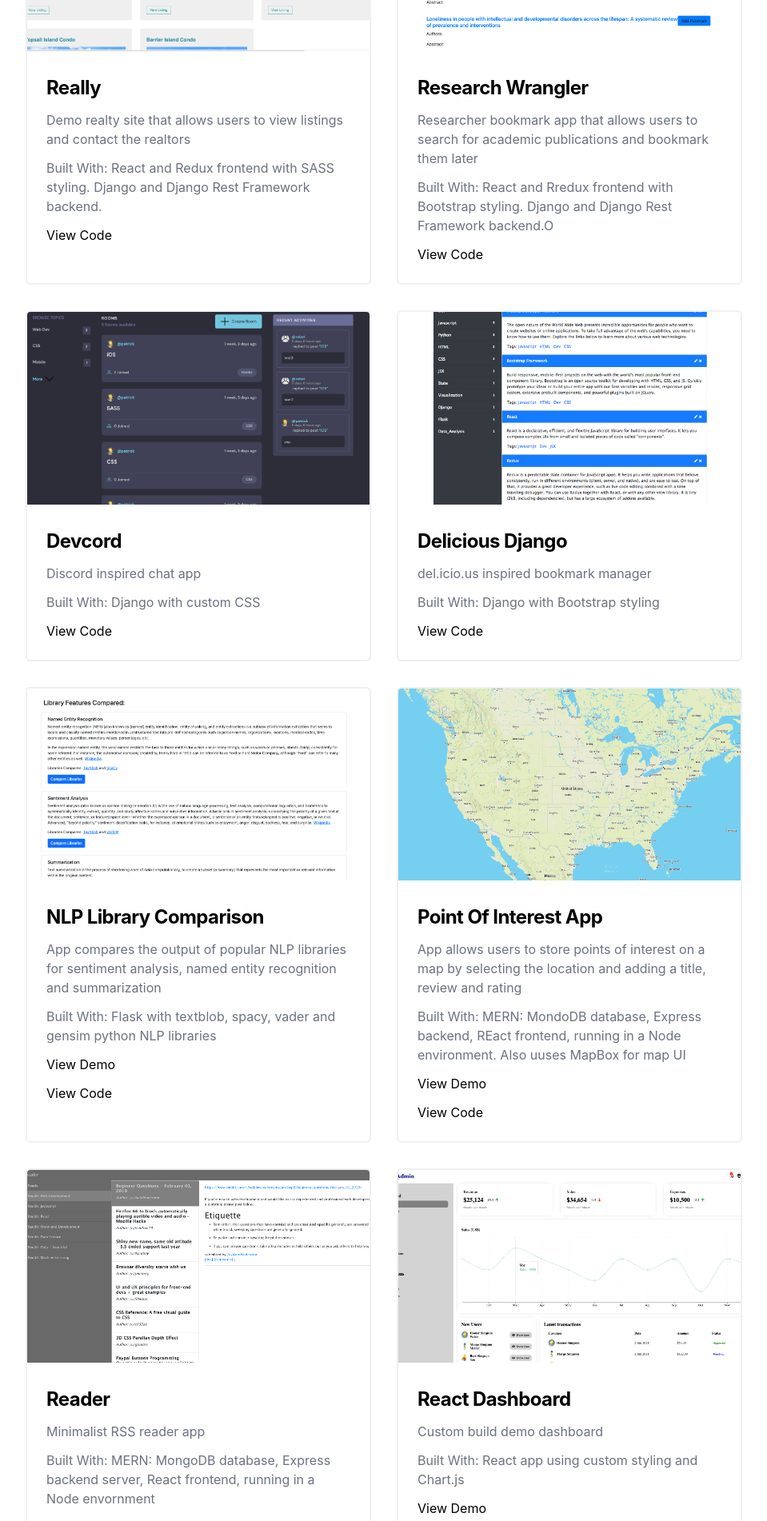
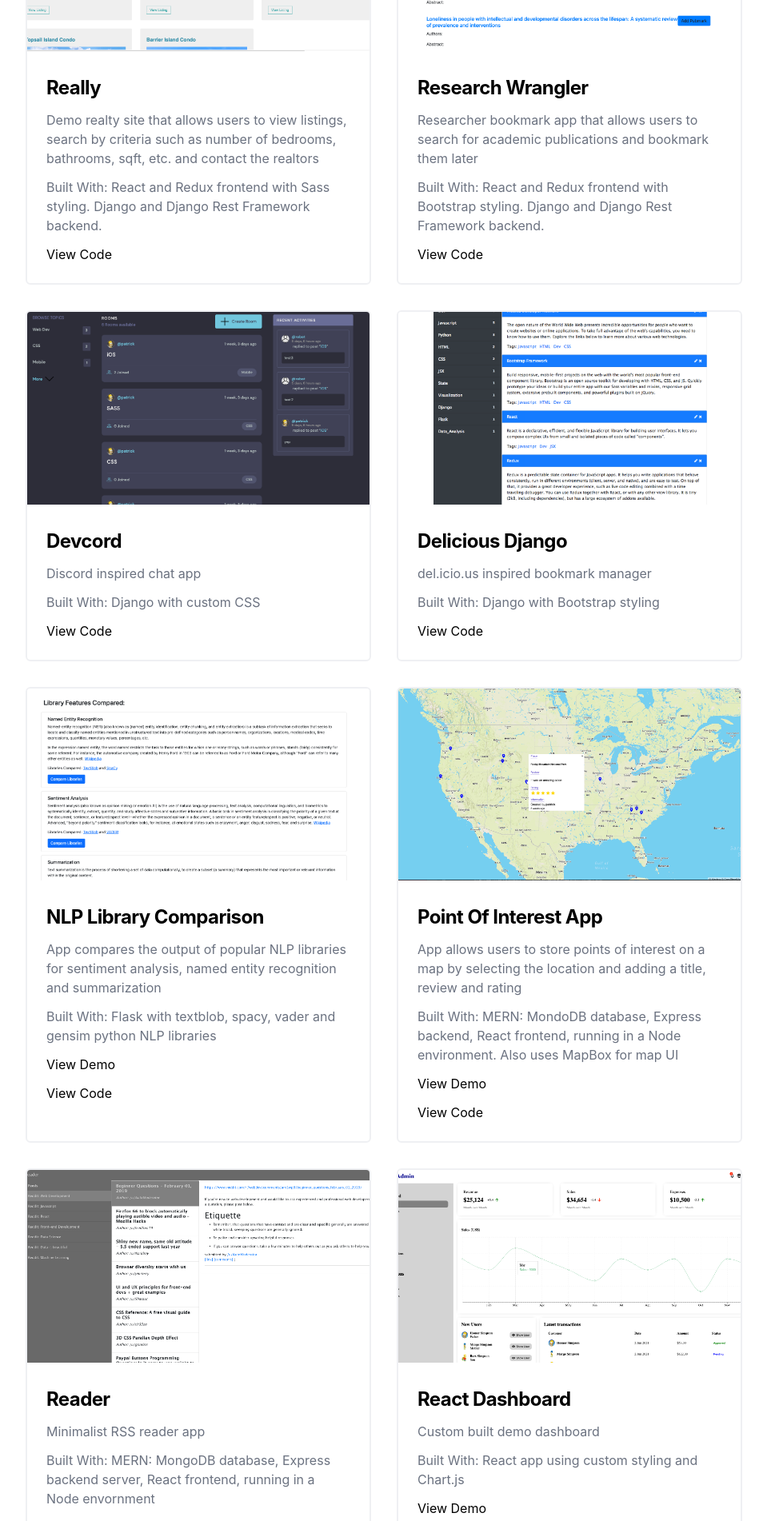
Before and after one commit to patrickcash/nextjs-portfolio, a Next.js app: page /projects in a window 1280 px wide. Shown: the part 560-2462 px from the top of the page at 80% size, without its empty margins (160-1119 px from the left). Built offline with nearby package versions, Linux system fonts and the light colour scheme.

Commit message:
update project screenshot and fix typos

```diff
--- a/data/projectData.js
+++ b/data/projectData.js
@@ -1,8 +1,8 @@
 const projectsData = [
     {
         title: 'Really',
-        description: 'Demo realty site that allows users to view listings and contact the realtors',
-        techStack: 'React and Redux frontend with SASS styling. Django and Django Rest Framework backend.',
+        description: 'Demo realty site that allows users to view listings, search by criteria such as number of bedrooms, bathrooms, sqft, etc. and contact the realtors',
+        techStack: 'React and Redux frontend with Sass styling. Django and Django Rest Framework backend.',
         imgSrc: '/static/images/really.png',
         github: 'https://github.com/patrickcash/Really',
         demo: null
@@ -10,7 +10,7 @@ const projectsData = [
     {
         title: 'Research Wrangler',
         description: 'Researcher bookmark app that allows users to search for academic publications and bookmark them later',
-        techStack: 'React and Rredux frontend with Bootstrap styling. Django and Django Rest Framework backend.O',
+        techStack: 'React and Redux frontend with Bootstrap styling. Django and Django Rest Framework backend.',
         imgSrc: '/static/images/research_wrangler.png',
         github: 'https://github.com/patrickcash/research-wrangler',
         demo: null
@@ -42,7 +42,7 @@ const projectsData = [
     {
         title: 'Point Of Interest App',
         description: 'App allows users to store points of interest on a map by selecting the location and adding a title, review and rating',
-        techStack: 'MERN: MondoDB database, Express backend, REact frontend, running in a Node environment. Also uuses MapBox for map UI',
+        techStack: 'MERN: MondoDB database, Express backend, React frontend, running in a Node environment. Also uses MapBox for map UI',
         imgSrc: '/static/images/point_of_interest_app.png',
         github: 'https://github.com/patrickcash/point-of-interest-app',
         demo: 'https://point-of-interest-app.herokuapp.com/'
@@ -57,7 +57,7 @@ const projectsData = [
     },
     {
         title: 'React Dashboard',
-        description: 'Custom build demo dashboard',
+        description: 'Custom built demo dashboard',
         techStack: 'React app using custom styling and Chart.js',
         imgSrc: '/static/images/react_dashboard.png',
         github: 'https://github.com/patrickcash/react-dashboard',
@@ -65,8 +65,8 @@ const projectsData = [
     },
     {
         title: 'React Admin Dashboard',
-        description: 'Demo Dasboard built using REact Admin dashboard library',
-        techStack: 'Reaact app using React Admin library',
+        description: 'Demo Dashboard',
+        techStack: 'React dashboard app using React Admin library',
         imgSrc: '/static/images/react_admin_dashboard.png',
         github: 'https://github.com/patrickcash/react-admin-dashboard',
         demo: null
@@ -81,7 +81,7 @@ const projectsData = [
     },
     {
         title: 'Pixabay Photo Search',
-        description: 'Simple search UI for Pixabay photo service',
+        description: 'Simple search UI for Pixabay photo service API',
         techStack: 'React app with MaterialUI Styling',
         imgSrc: '/static/images/photo_search.png',
         github: 'https://github.com/patrickcash/photo-search',
@@ -89,7 +89,7 @@ const projectsData = [
     },
     {
         title: 'Full Screen Slide Show',
-        description: 'Simple slideshow that displays iamges full screen with descriptions',
+        description: 'Simple slideshow that displays images full screen with descriptions',
         techStack: 'Vanilla HTML, Javascript and CSS',
         imgSrc: '/static/images/full_screen_slide_show.png',
         github: 'https://github.com/patrickcash/fullscreen-image-slideshow',
```
Also changed, not shown: public/static/images/point_of_interest_app.png.
